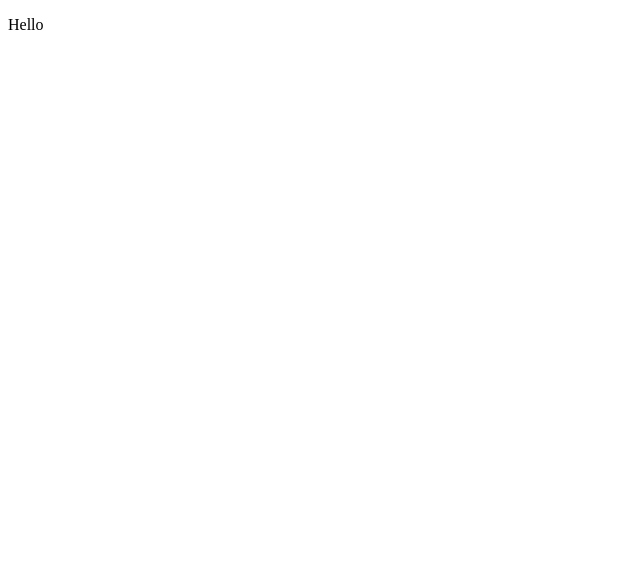
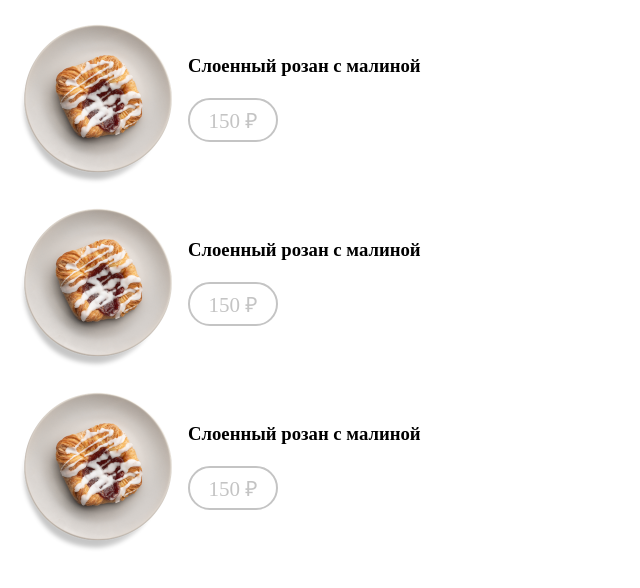
Before and after one commit to SvetlaZ/test, a React (Create React App) app: page / in a window 1280 px wide. Shown: the top 588 px of the page, without its empty margins (0-640 px from the left). Built offline with nearby package versions, Linux system fonts and the light colour scheme.

Commit message:
feat: add meal-container

```diff
--- a/package.json
+++ b/package.json
@@ -6,9 +6,11 @@
     "@testing-library/jest-dom": "^4.2.4",
     "@testing-library/react": "^9.5.0",
     "@testing-library/user-event": "^7.2.1",
+    "axios": "^0.19.2",
     "react": "^16.13.1",
     "react-dom": "^16.13.1",
-    "react-scripts": "3.4.1"
+    "react-scripts": "3.4.1",
+    "styled-components": "^5.1.1"
   },
   "scripts": {
     "start": "react-scripts start",
--- a/src/App.js
+++ b/src/App.js
@@ -1,9 +1,12 @@
 import React from 'react';
+import Meal from '../src/conteiners/Meal/Meal';
 
 function App() {
   return (
     <div>
-      <p>Hello</p>
+      <Meal />
+      <Meal />
+      <Meal />
     </div>
   );
 }
--- /dev/null
+++ b/src/conteiners/Meal/Meal.js
@@ -0,0 +1,24 @@
+import React from 'react';
+import MealWrapper from './MealWrapper';
+
+import pic from './pic.png'
+
+const Meal = () => {
+  return (
+    <MealWrapper>
+      <div className="meal-picture">
+        <img src={pic} alt="Слоенный розан с малиной" />
+      </div>
+      <div className="meal-info">
+        <div className="meal-info__description">
+          <h3>Слоенный розан с малиной</h3>
+        </div>
+        <div className="meal-info__price">
+          <p>150 ₽</p>
+        </div>
+      </div>
+    </MealWrapper>
+  )
+}
+
+export default Meal;
--- /dev/null
+++ b/src/conteiners/Meal/MealWrapper.js
@@ -0,0 +1,32 @@
+import styled from 'styled-components';
+
+const MealWrapper = styled.div`
+  min-height: 100px;
+  display: flex;
+  -webkit-box-align: center;
+  align-items: center;
+
+  .meal-picture {
+    img {
+      height: 180px;
+      width: 180px;
+    }
+  }
+
+  .meal-info__price {
+    p {
+      color: rgb(196,196,196);
+      font-size: 21px;
+      font-weight: 500;
+      border: solid 2px rgb(196,196,196);
+      border-radius: 50px;
+      width: 86px;
+      height: 40px;
+      display: flex;
+      justify-content: center;
+      align-items: center;
+    }
+  }
+  `;
+
+export default MealWrapper;
```
Also changed, not shown: src/conteiners/Meal/pic.png (added), 1 other file (tests, documents, lock files or other folders).
